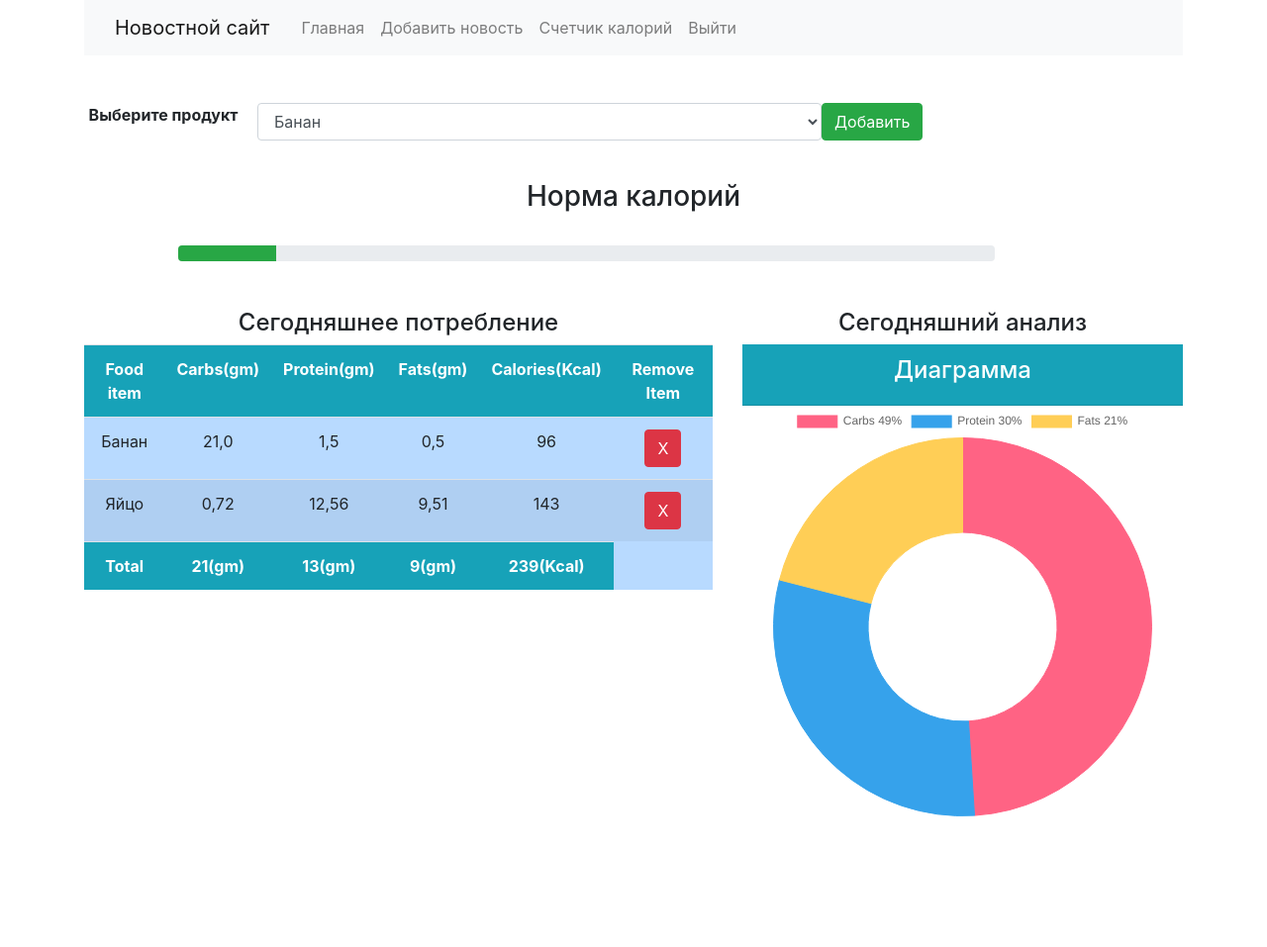
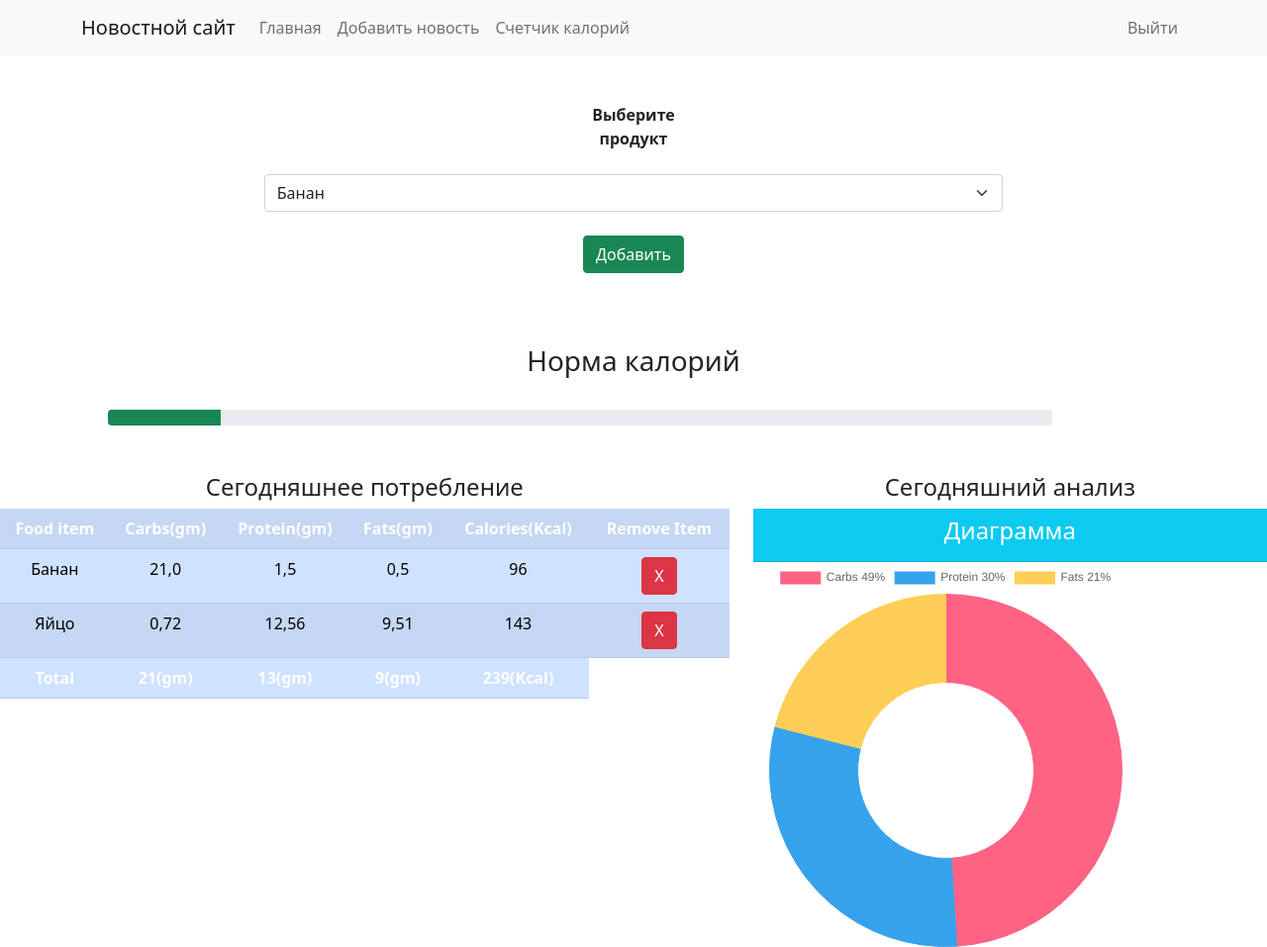
Before and after one commit to TOP-Python321/Lyvov_Diploma, a Django app: page /calorie_calculator/ in a window 1280 px wide. Shown: the whole page at 99% size. Before the commit the page ends 825 px from the top, so only its background shows below. Run offline with Django 5.2, Linux system fonts and the light colour scheme; a user stored in the database is signed in; data comes from the database, SQL or seed files in the repository; some libraries are stand-ins or nearby versions.

Commit message:
Работа над логикой

```diff
--- a/sport_blog/calorie_calculator/templates/calorie_calculator/index.html
+++ b/sport_blog/calorie_calculator/templates/calorie_calculator/index.html
@@ -4,42 +4,39 @@
 <head>
     <meta charset="utf-8">
     <meta name="viewport" content="width=device-width, initial-scale=1, shrink-to-fit=no">
-     <link rel="stylesheet" href="https://maxcdn.bootstrapcdn.com/bootstrap/4.0.0/css/bootstrap.min.css"
-        integrity="sha384-Gn5384xqQ1aoWXA+058RXPxPg6fy4IWvTNh0E263XmFcJlSAwiGgFAW/dAiS6JXm" crossorigin="anonymous">
+    <link rel="stylesheet" href="{% static 'bootstrap/css/bootstrap.min.css' %}">
     <script src="https://cdn.jsdelivr.net/npm/chart.js@2.9.3/dist/Chart.min.js"></script>
 </head>
 
 <body>
-        <div class="container">
-        <div class="row">
-            <div class="col-md-12">
  {% include 'inc/_nav.html' %}
-            </div>
-        </div>
+
+{% block content %}
 
         <br><br>
 
-        <div style="text-align:center" class="row">
-            <div class="col-md-12">
-                <form method="POST">
-                    <div class="form-group row">
+        <div style="text-align:center " >
+            <div class="col-md-7 mx-auto">
+                <form method="POST" >
                         {% csrf_token %}
                         <label class="col-md-2">
                             <b>Выберите продукт </b>
+                            <br><br>
                         </label>
-                        <select class="col-md-6 form-control" name="food_consumed" id="food_consumed">
+
+                        <select class="col-md-6 form-select" aria-label="Default select example"  name="food_consumed" id="food_consumed">
                             {% for food in foods %}
                             <option value="{{food.name}}">{{food.name}}</option>
                             {% endfor %}
                         </select>
+                        <br>
                         <button class="btn btn-success" type="submit">Добавить</button>
-                    </div>
                 </form>
             </div>
         </div>
 
 
-        <br>
+        <br><br><br>
 
         <h3 style="text-align:center">Норма калорий</h3>
         <br>
@@ -57,7 +54,7 @@
         <div class="row">
             <div class="col-md-7">
                 <div>
-                    <h4 style="text-align:center"> Сегодняшнее потребление </h4>
+                    <h4 style="text-align:center "> Сегодняшнее потребление </h4>
                 </div>
 
                 <table id="table" class="table table-striped table-primary">
@@ -102,9 +99,9 @@
                 <div class="card-header text-white bg-info">
                     <h4 style="text-align:center">Диаграмма</h4>
                 </div>
-                <div class="col-md-12">
+                <div class="col-md-9">
 
-                    <canvas id="myChart" width="400" height="400"></canvas>
+                    <canvas id="myChart" width="200" height="200"></canvas>
 
                 </div>
             </div>
@@ -112,6 +109,8 @@
 
     </div>
 
+
+{% endblock %}
         <script>
             var table = document.getElementById("table");
             var carbs = 0, protein = 0, fats = 0, calories = 0;
--- a/sport_blog/calorie_calculator/views.py
+++ b/sport_blog/calorie_calculator/views.py
@@ -24,5 +24,5 @@ def delete_consume(request, id):
     consumed_food = Consume.objects.get(id=id)
     if request.method == 'POST':
         consumed_food.delete()
-        return redirect('/')
+        return redirect('index')
     return render(request, 'calorie_calculator/delete.html')
--- a/sport_blog/templates/inc/_nav.html
+++ b/sport_blog/templates/inc/_nav.html
@@ -8,7 +8,9 @@
             <div class="navbar-nav mr-auto">
               <a class="nav-item nav-link" href="{% url 'home' %}">Главная</a>
               <a class="nav-item nav-link" href="{% url 'add_news' %}">Добавить новость</a>
-              <a class="nav-item nav-link" href="{% url 'index' %}">Счетчик калорий</a>
+                {% if request.user.is_authenticated %}
+                    <a class="nav-item nav-link" href="{% url 'index' %}">Счетчик калорий</a>
+                {% endif %}
             </div>
             <!-- Navbar Right Side -->
             <div class="collapse navbar-collapse justify-content-end" id="navbarCollapse">
```
Lines whose indentation alone changed are shown as unchanged.
